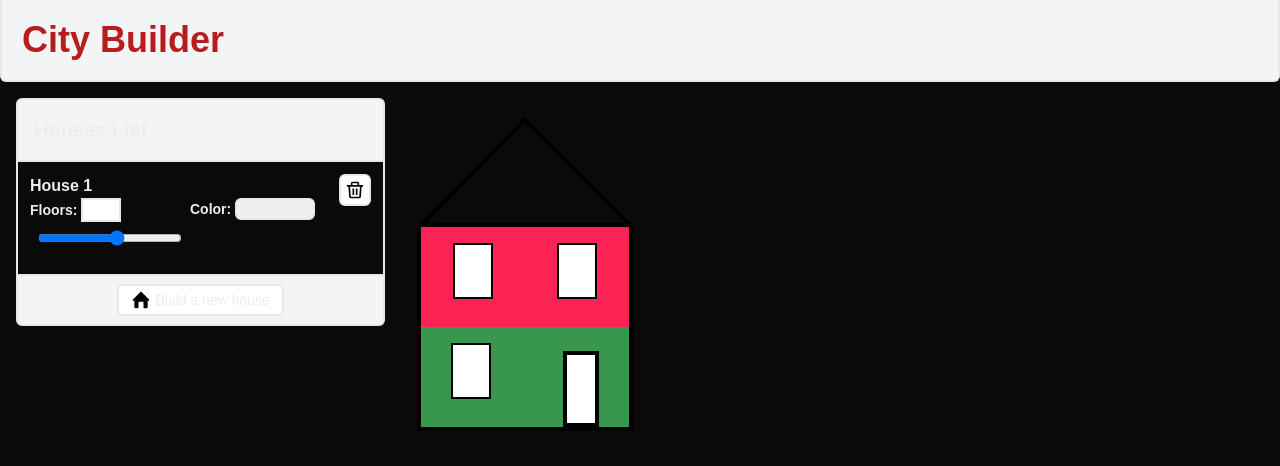
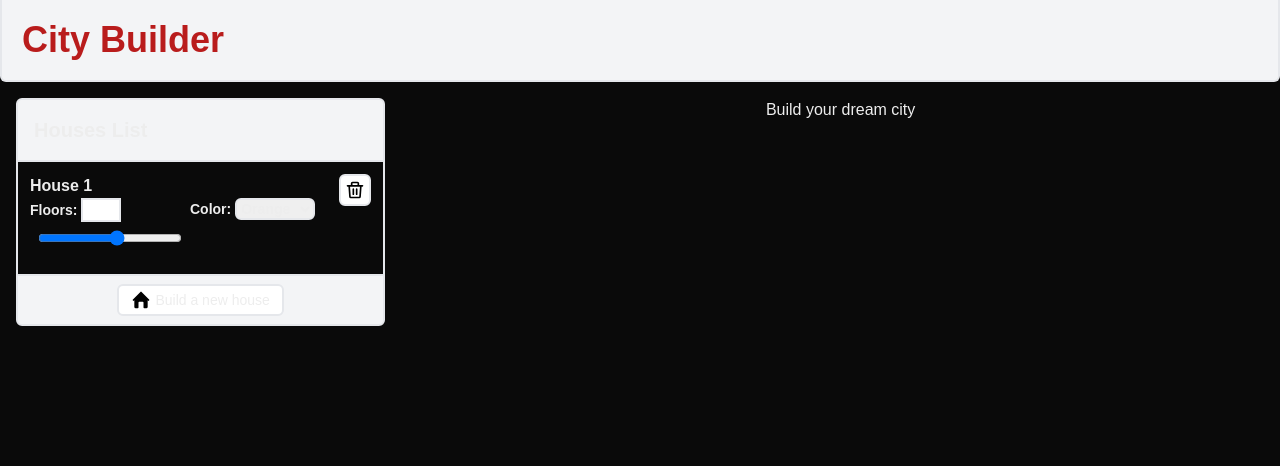
Before and after one commit to Ivan-S-Petkov/city-builder, a Next.js app: page / in a window 1280 px wide. Shown: the top 466 px of the page. Built offline with nearby package versions, Linux system fonts and the light colour scheme.

Commit message:
Added houses context variable in home page

```diff
--- a/src/app/page.js
+++ b/src/app/page.js
@@ -1,15 +1,28 @@
+"use client"; // Required for useState in Next.js App Router
+
 import Header from "@/components/layout/Header";
 import Sidebar from "@/components/layout/Sidebar";
 import Building from "@/components/sections/Building";
+import { useHouses } from "@/hooks/useHouses";
 
 export default function Home() {
+  const { houses } = useHouses();
+
   return (
     <div className="flex flex-col max-w-7xl m-auto gap-4">
       <Header />
       <main className="pl-4 flex gap-8">
         <Sidebar />
-        <div className="flex gap-5 grow">
-          <Building />
+        <div className="flex flex-row gap-5 grow justify-center pr-4">
+          {houses.length > 0 ? (
+            <>
+              {houses.map((house, index) => (
+                <Building key={index} house={house} />
+              ))}
+            </>
+          ) : (
+            <p className="text-center">Build your dream city</p>
+          )}
         </div>
       </main>
     </div>
```
